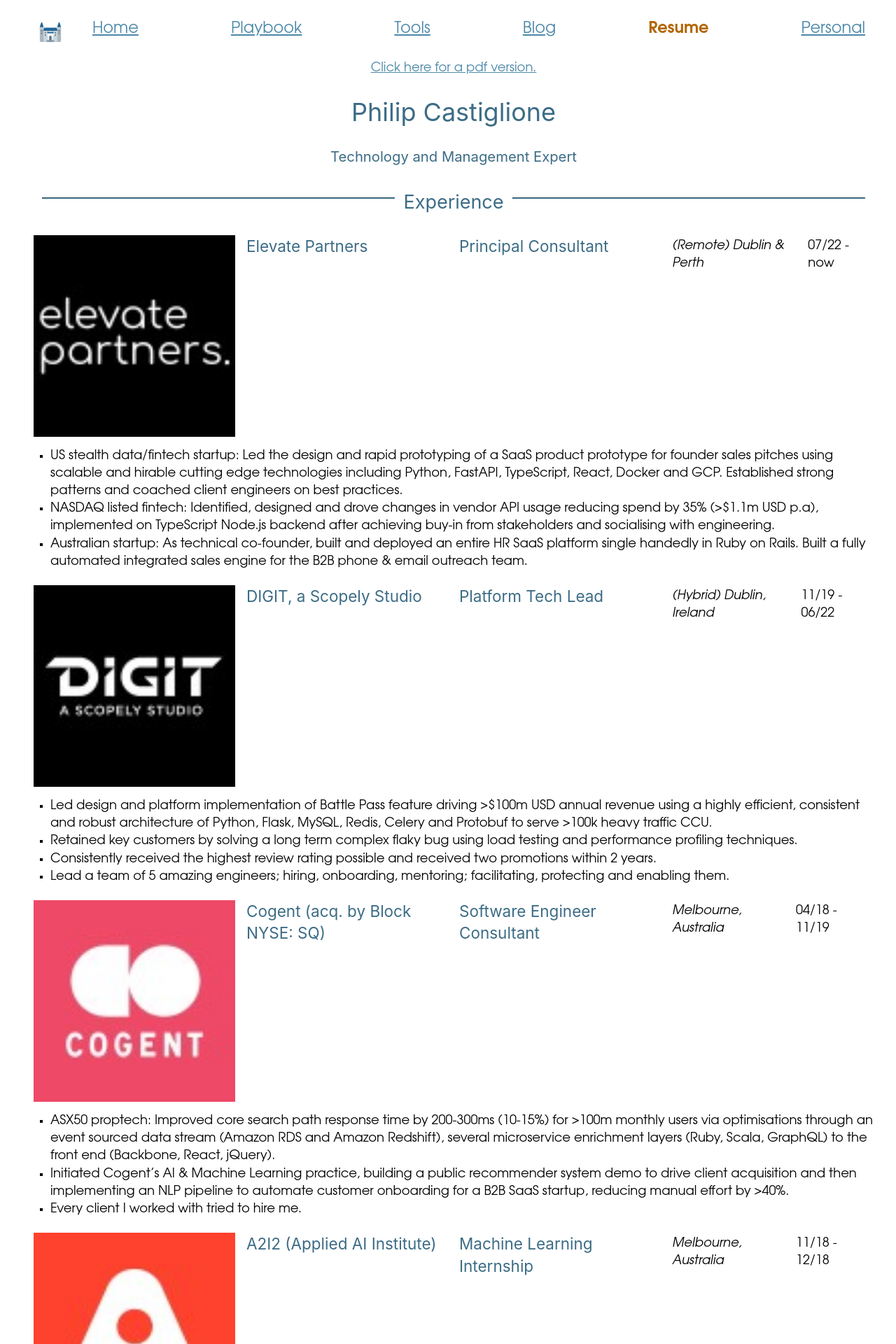
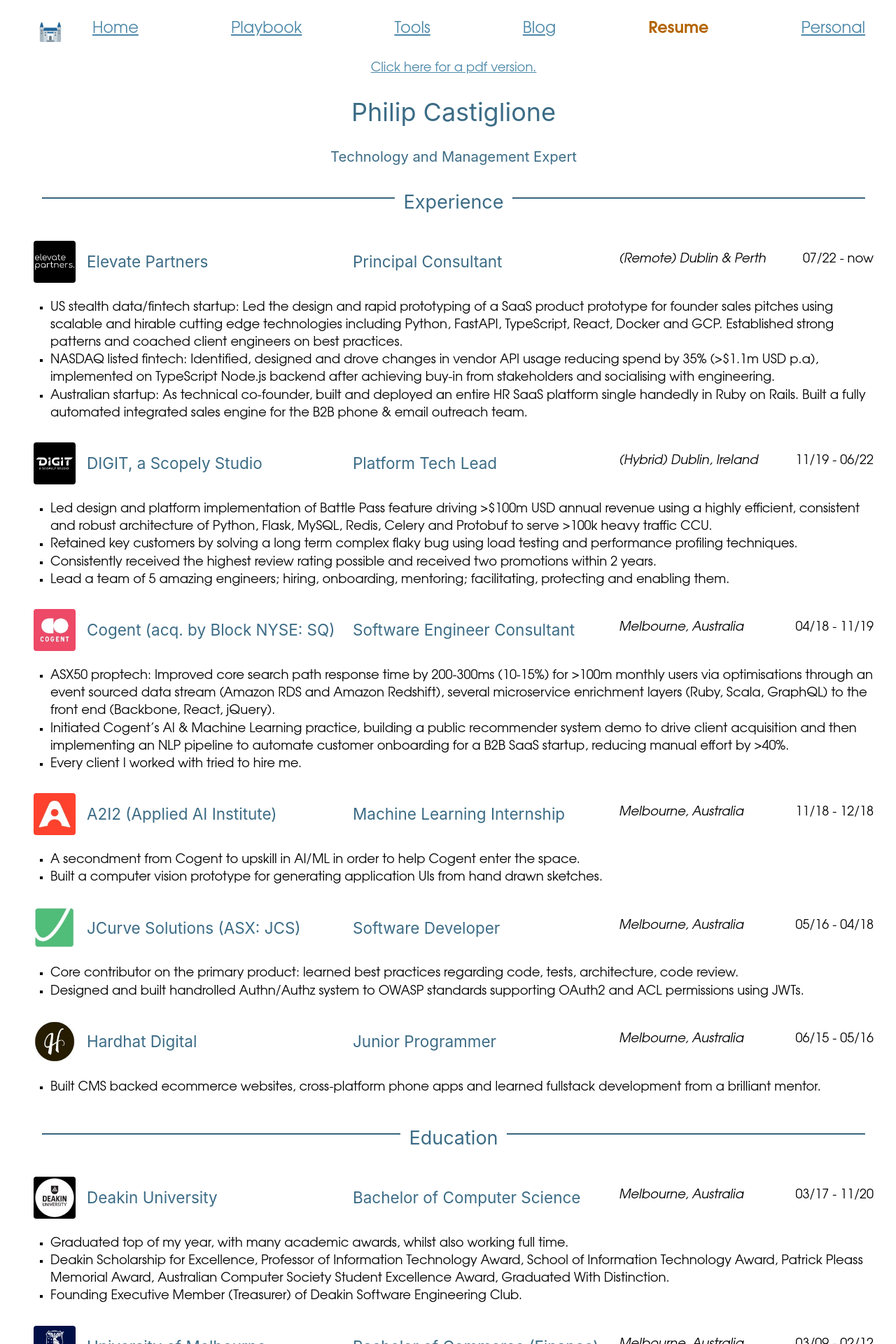
Before and after one commit to PhilipCastiglione/philipcastiglione.github.io, a Jekyll site: the page built from pages/resume.html, in a window 1280 px wide. Shown: the top 1920 px of the page at 70% size. Built offline with Jekyll 4.4.1, drawn with Linux system fonts in a browser that asks for light colours.

Commit message:
resume logo styling

```diff
--- a/_sass/pages/resume.scss
+++ b/_sass/pages/resume.scss
@@ -48,11 +48,21 @@
         flex-direction: row;
         gap: $spacing-unit * 2;
         justify-content: space-between;
+        align-items: center;
 
         > * {
             flex-basis: 33.333334%;
         }
     }
+}
+
+.pages-resume-header-logo {
+    width: 60px;
+    height: 60px;
+    flex: 0;
+    border-radius: $border-radius;
+    margin-top: $spacing-unit;
+    margin-bottom: $spacing-unit;
 }
 
 .pages-resume-header-location-date {
```
